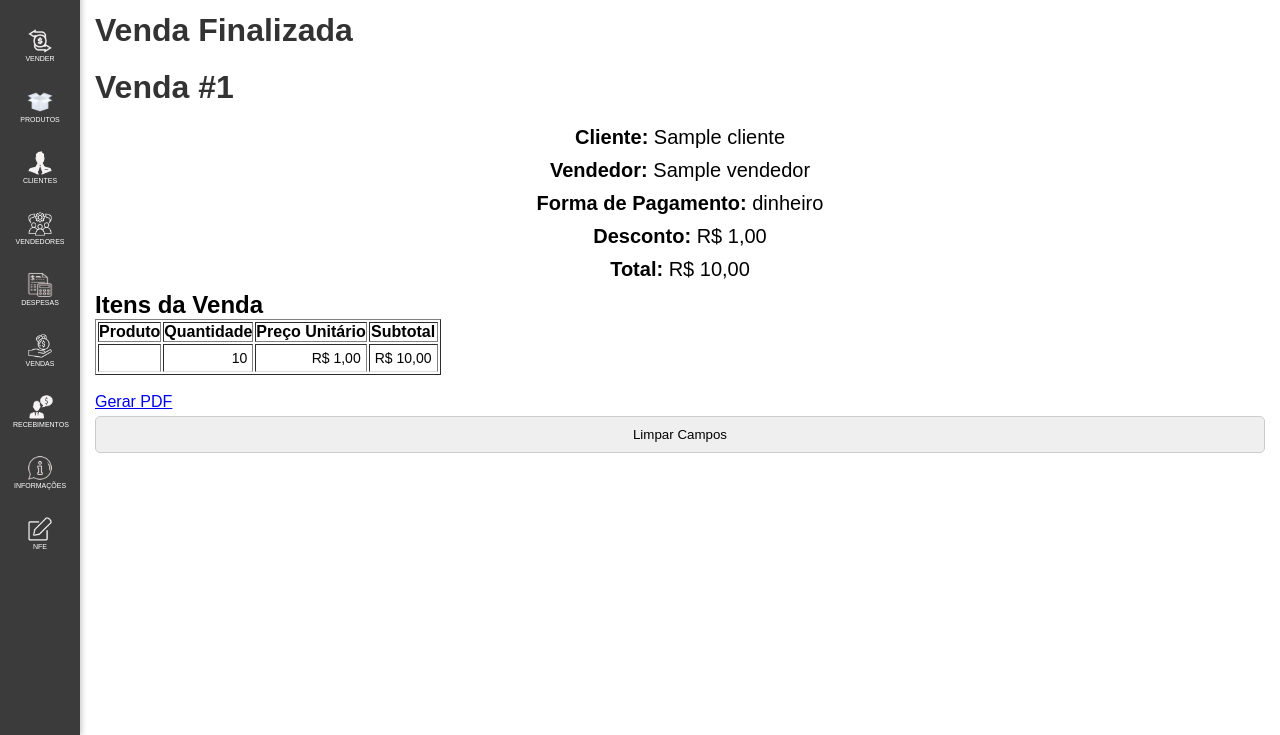
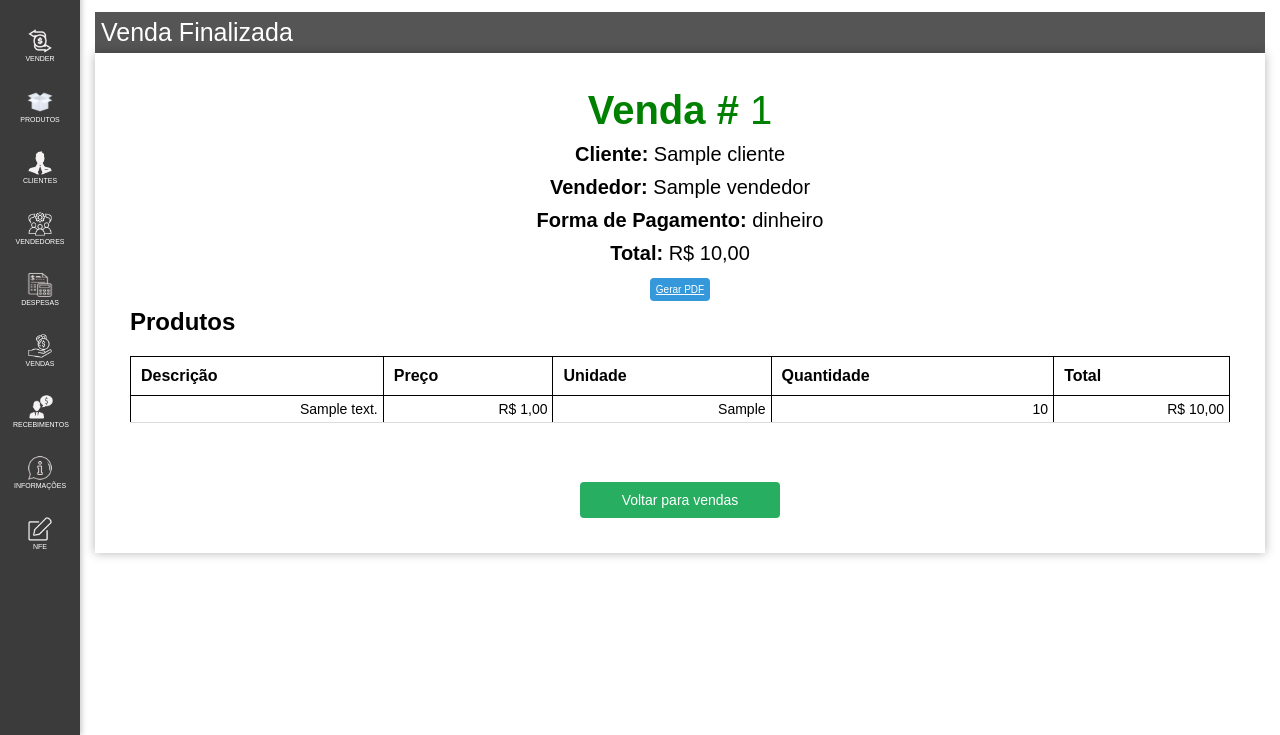
Before and after one commit to Billrenato/Vendas, a Django app: page /finalizar_venda/1/ in a window 1280 px wide. Shown: the part 65-800 px from the top of the page. Run offline with Django 5.2, Linux system fonts and the light colour scheme; tables that the repository leaves empty hold one stand-in row (values such as "Sample post").

Commit message:
atualização-pdf-vendas

```diff
--- a/sistema_vendas/vendas/templates/vendas/cadastrar_cliente.html
+++ b/sistema_vendas/vendas/templates/vendas/cadastrar_cliente.html
@@ -101,15 +101,15 @@
                 </div>
                 <div class="campo">
                   <span style="color: #707070" >Nome:</span>
-                  <p >{{ cliente.nome }}</p>
+                  <h2 style="font-size:17px;">{{ cliente.nome }}</h2>
                 </div>
                 <div class="campo">
                   <span style="color: #707070" >Telefone:</span>
-                  <p>{{ cliente.telefone }}</p>
+                  <h2 style="font-size:17px;">{{ cliente.telefone }}</h2>
                 </div>
                 <div class="campo">
                   <span style="color: #707070" >E-mail:</span>
-                  <p><td>{{ cliente.email }}</td></p>
+                  <h2 style="font-size:17px;">{{ cliente.email }}</h2>
                 </div>
             </div>
             <details>
--- a/sistema_vendas/vendas/templates/vendas/finalizar_venda.html
+++ b/sistema_vendas/vendas/templates/vendas/finalizar_venda.html
@@ -6,7 +6,28 @@
         <meta name="viewport" content="width=device-width, initial-scale=1.0">
         <title>Venda Finalizada</title>
         <link rel="stylesheet" href="{% static 'css/style.css' %}">
+        <style>
 
+
+            table {
+                width: 100%;
+                border-collapse: collapse;
+                margin-top: 20px;
+            }
+            table, th, td {
+                border: 1px solid black;
+            }
+            th, td {
+                padding: 10px;
+                text-align: left;
+            }
+            .total {
+                font-size: 18px;
+                font-weight: bold;
+                text-align: right;
+                margin-top: 20px;
+            }
+        </style>
     </head>
     <body>
         <nav class="navbar-horizontal">
@@ -36,41 +57,49 @@
             </ul>
         </nav>
         <div class="main-content">
-            <h1>Venda Finalizada</h1>
-
-            <h1>Venda #{{ venda.id }}</h1>
+            <div class="nav-padrao">
+                Venda Finalizada
+            </div>
+            <div class="form_prod">
+                <p style="color: green; font-size:40px;"><strong>Venda #</strong> {{ venda.id}}</p>
                 <p><strong>Cliente:</strong> {{ venda.cliente.nome }}</p>
                 <p><strong>Vendedor:</strong> {{ venda.vendedor.nome_vendedor }}</p>
                 <p><strong>Forma de Pagamento:</strong> {{ venda.forma_pagamento }}</p>
-    <p><strong>Desconto:</strong> R$ {{ venda.desconto }}</p>
-    <p><strong>Total:</strong> R$ {{ venda.total }}</p>
+                <p><strong>Total:</strong> R$ {{ venda.total|floatformat:2 }}</p>
+                <p><a href="{% url 'gerar_pdf_venda' venda.id %}" class="button_edit">Gerar PDF</a></p>
 
-    <h2>Itens da Venda</h2>
-    <table border="1">
+                <h2>Produtos</h2>
+                <table>
                     <tr>
-            <th>Produto</th>
+                        <th>Descrição</th>
+                        <th>Preço</th>
+                        <th>Unidade</th>
                         <th>Quantidade</th>
-            <th>Preço Unitário</th>
-            <th>Subtotal</th>
+                        <th>Total</th>
                     </tr>
+
                     {% for item in itens %}
                     <tr>
-            <td>{{ item.produto.nome }}</td>
+                      <td>{{ item.produto.descricao }}</td>
+                      <td>R$ {{ item.produto.preco }}</td>
+                      <td>{{ item.produto.unidade_medida }}</td>
                       <td>{{ item.quantidade }}</td>
-            <td>R$ {{ item.preco_unitario }}</td>
                       <td>R$ {{ item.subtotal }}</td>
                     </tr>
                   {% endfor %}
                 </table>
 
                  <br>
-    <a href="{% url 'gerar_pdf_venda' venda.id %}">Gerar PDF</a>
+                 <br>
+                 <br>
                <form action="{% url 'limpar_campos_venda' venda.pk %}" method="post">
                   {% csrf_token %}
-        <button type="submit">Limpar Campos</button>
+                  <button class="button_prod" type="submit">Voltar para vendas</button>
                 </form>
 
+        </div>
 
-        </div>
+
+
 </body>
 </html>
--- a/sistema_vendas/vendas/views.py
+++ b/sistema_vendas/vendas/views.py
@@ -771,19 +771,27 @@
 def finalizar_venda(request, venda_id):
     venda = get_object_or_404(Venda, id=venda_id)
     itens = ItemVenda.objects.filter(venda=venda)
+     # ou filtre por usuário/dono, se for multitenant
 
     venda.save()
 
     return render(request, "vendas/finalizar_venda.html", {
         "venda": venda,
-        "itens": itens
+        "itens": itens,
+
     })
-
 
 
 def gerar_pdf_venda(request, venda_id):
     venda = get_object_or_404(Venda, id=venda_id)
-    html = render_to_string("vendas/pdf_venda.html", {"venda": venda})
+    itens = ItemVenda.objects.filter(venda=venda)
+
+
+    html = render_to_string("vendas/pdf_venda.html", {
+        "venda": venda,
+        "itens": itens,
+
+    })
 
     options = {
         "page-size": "A4",
@@ -794,9 +802,11 @@
     pdf = pdfkit.from_string(html, False, options=options)
 
     response = HttpResponse(pdf, content_type="application/pdf")
-    response["Content-Disposition"] = f'attachment; filename="venda_{venda.id_venda}.pdf"'
+    response["Content-Disposition"] = f'attachment; filename="venda_{venda.id}.pdf"'
 
     return response
+
+
 def limpar_campos_venda(request, venda_id):
     venda = get_object_or_404(Venda, id=venda_id)
 
```
Also changed, not shown: sistema_vendas/vendas/templates/vendas/cadastrar_produto.html (+8 -8 lines), sistema_vendas/vendas/templates/vendas/pdf_venda.html (+23 -9 lines). Lines whose indentation alone changed are shown as unchanged.
